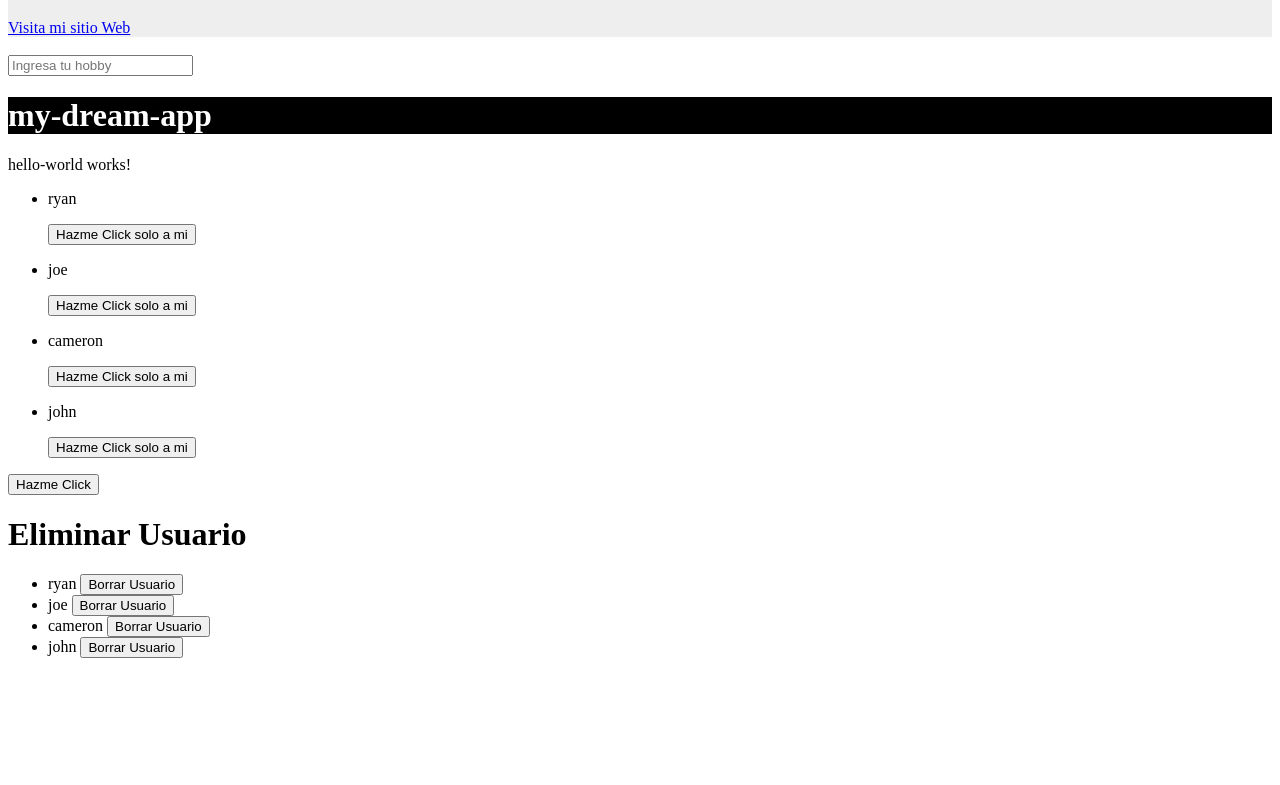
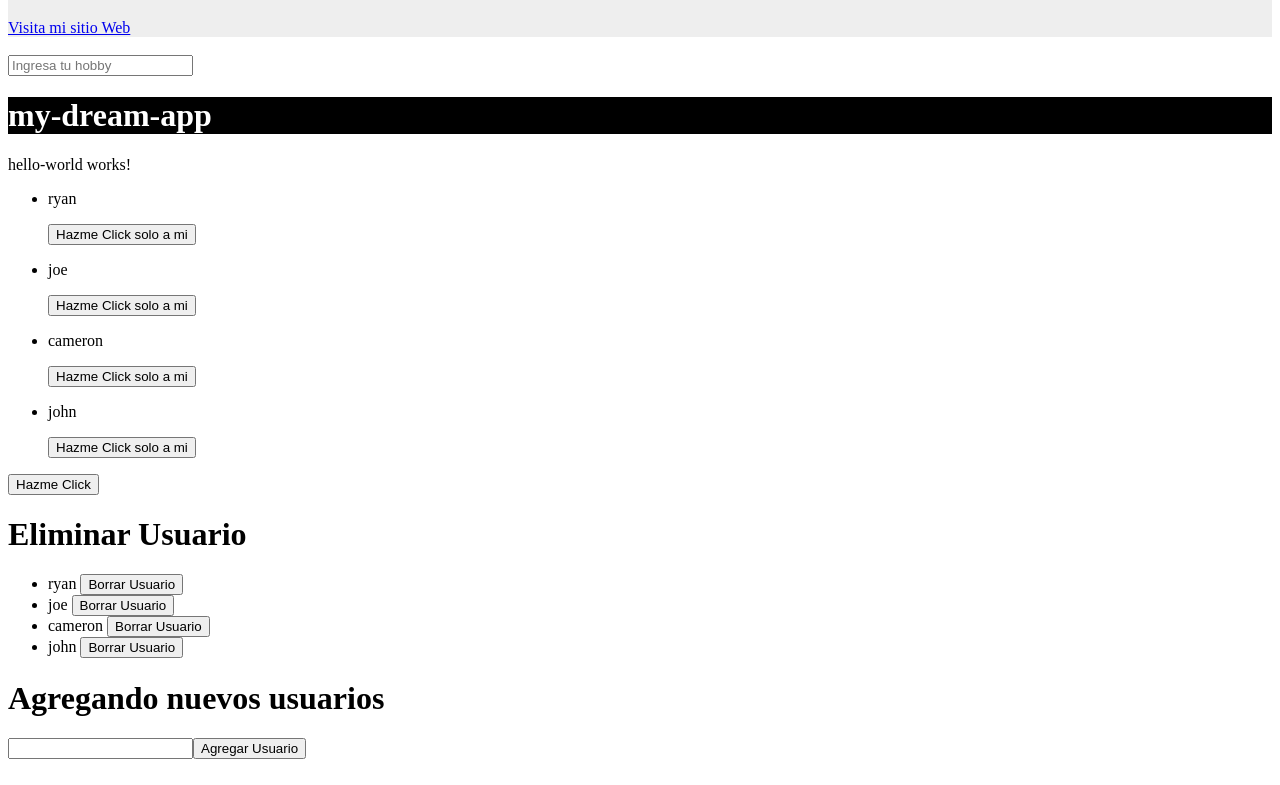
Before and after one commit to Cristian-hash/Angular, an Angular app in the folder my-dream-app/: page / in a window 1280 px wide. Shown: the part 235-1020 px from the top of the page. Before the commit the page ends 909 px from the top, so only its background shows below. Built offline with nearby package versions, Linux system fonts and the light colour scheme.

Commit message:
pasando referencias del formulario

```diff
--- a/my-dream-app/src/app/app.component.html
+++ b/my-dream-app/src/app/app.component.html
@@ -47,3 +47,11 @@
     {{ user }} <button (click)="deleteUser(user)">Borrar Usuario</button>
   </li>
 </ul>
+
+<h1>Agregando nuevos usuarios</h1>
+<form (submit)="addUser(newUser)">
+  <input type="text" #newUser>
+  <button>Agregar Usuario</button>
+</form>
+
+<br>
--- a/my-dream-app/src/app/app.component.ts
+++ b/my-dream-app/src/app/app.component.ts
@@ -41,10 +41,6 @@ export class AppComponent {
     alert("Hola desde app.component")
   }
 
-
-
-
-
   deleteUser(user:any){
     for(let i = 0; i < this.users.length; i++) {
       if (user == this.users[i]){
@@ -52,4 +48,13 @@ export class AppComponent {
       }
     }
   }
+
+  addUser(newUser:any){
+    this.users.push(newUser.value);
+    newUser.value = '';
+    newUser.focus();
+    return false;
+  }
+
+
 }
```
